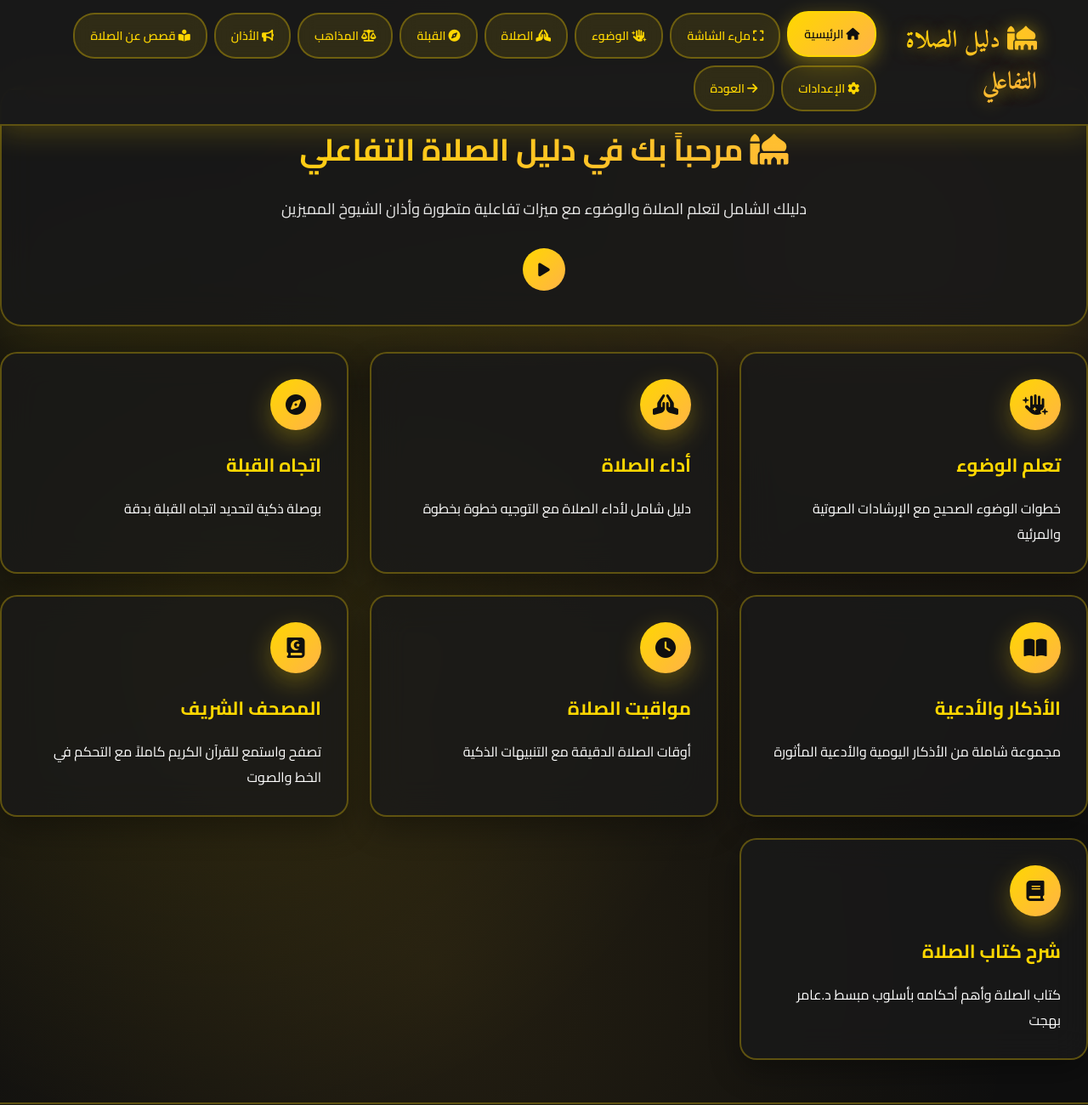
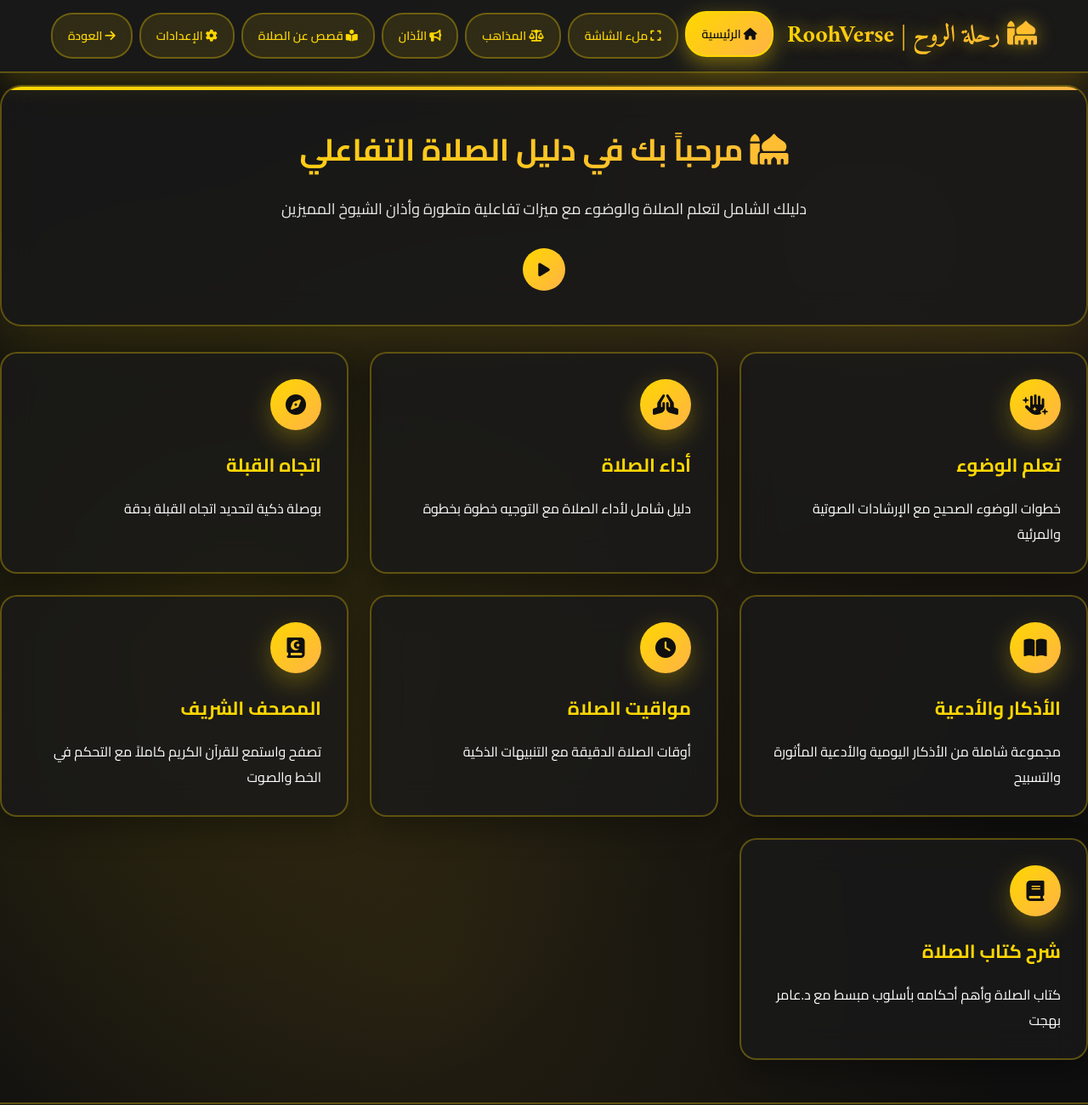
Before and after one commit to ABDESSAMAD-BOURKIBATE/DigitalWorldClock, a plain HTML site: page prayer-guide.html in a window 1280 px wide. Shown: the top 1300 px of the page at 85% size. Drawn offline with Linux system fonts and the light colour scheme.

Commit message:
تحديث تصميم الصفحة الرئيسية وإصلاح بعض الروابط

```diff
--- a/prayer-guide.html
+++ b/prayer-guide.html
@@ -6,7 +6,7 @@
 <head>
   <meta charset="UTF-8">
   <meta name="viewport" content="width=device-width, initial-scale=1.0">
-  <title>دليل الصلاة التفاعلي</title>
+  <title>رحلة الروح | RoohVerse</title>
   <link href="https://fonts.googleapis.com/css2?family=Amiri:wght@400;700&family=Cairo:wght@300;400;600;700&display=swap" rel="stylesheet">
   <link href="https://cdnjs.cloudflare.com/ajax/libs/font-awesome/6.4.0/css/all.min.css" rel="stylesheet">
   <style>
@@ -921,7 +921,7 @@
     <div class="nav-container">
       <div class="logo">
         <i class="fas fa-mosque"></i>
-        دليل الصلاة التفاعلي
+      رحلة الروح | RoohVerse
       </div>
       <button class="menu-toggle" onclick="toggleMobileMenu()">
         <i class="fas fa-bars"></i>
@@ -933,15 +933,6 @@
         </button>
         <button class="nav-tab" onclick="toggleFullscreen()" title="ملء الشاشة">
           <i class="fas fa-expand"></i> ملء الشاشة
-        </button>
-        <button class="nav-tab" onclick="showTab('wudu')">
-          <i class="fas fa-hand-sparkles"></i> الوضوء
-        </button>
-        <button class="nav-tab" onclick="showTab('prayer')">
-          <i class="fas fa-praying-hands"></i> الصلاة
-        </button>
-        <button class="nav-tab" onclick="showTab('qibla')">
-          <i class="fas fa-compass"></i> القبلة
         </button>
         <button class="nav-tab" onclick="showTab('madhahib')">
           <i class="fas fa-balance-scale"></i> المذاهب
@@ -1279,7 +1270,7 @@
             <i class="fas fa-book-open"></i>
           </div>
           <h3 class="card-title">الأذكار والأدعية</h3>
-          <p>مجموعة شاملة من الأذكار اليومية والأدعية المأثورة</p>
+          <p>مجموعة شاملة من الأذكار اليومية والأدعية المأثورة والتسبيح</p>
         </div>
 
         <div class="card" onclick="showTab('times')">
@@ -1301,7 +1292,7 @@
             <i class="fas fa-book"></i>
           </div>
           <h3 class="card-title">شرح كتاب الصلاة</h3>
-          <p>   كتاب الصلاة وأهم أحكامه بأسلوب مبسط د.عامر بهجت </p>
+          <p>   كتاب الصلاة وأهم أحكامه بأسلوب مبسط مع د.عامر بهجت </p>
         </div>
       </div>
     </div>
```
